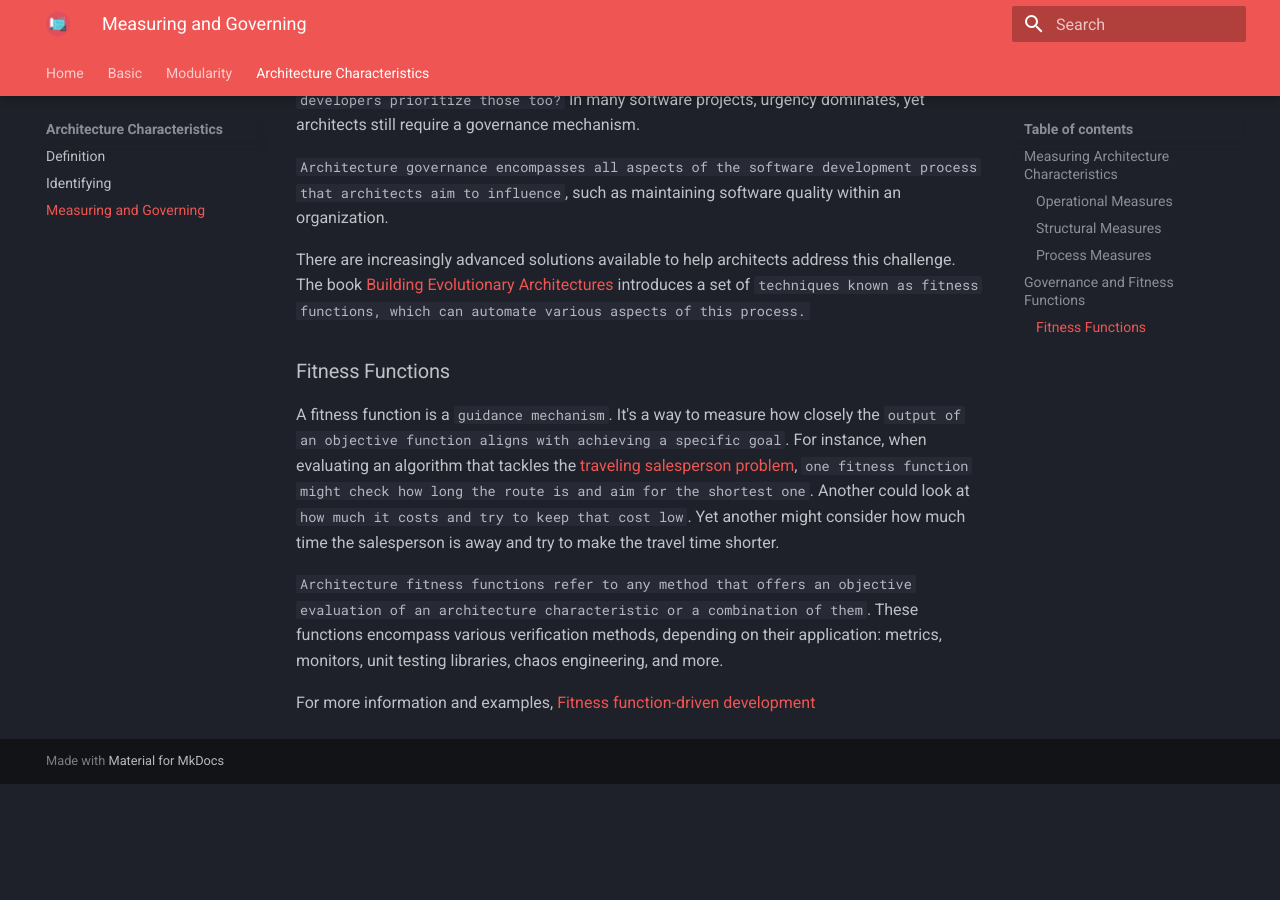
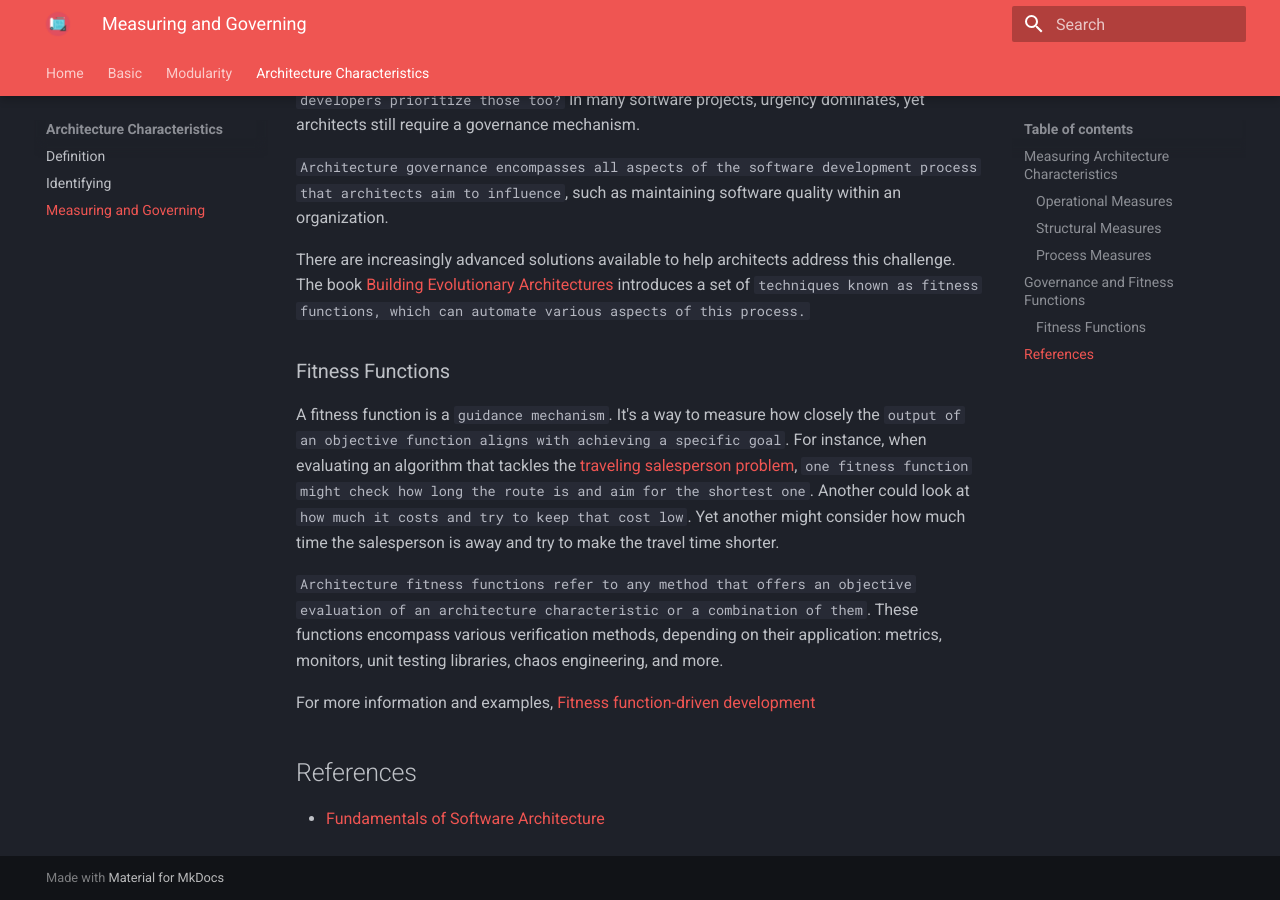
Before and after one commit to RomeroGabriel/mastering-software-architecture, an MkDocs documentation site: the page built from documentation/arch_characteristics/measuring_governing.md, in a window 1280 px wide and 900 px high, scrolled down 2001 px. Built offline with MkDocs 1.6.1 and Material for MkDocs 9.7.7, drawn with Linux system fonts in a browser that asks for light colours; before the commit the page ends 2785 px from its top, so only the background shows below that.

Commit message:
Add references

```diff
--- a/documentation/arch_characteristics/measuring_governing.md
+++ b/documentation/arch_characteristics/measuring_governing.md
@@ -62,3 +62,7 @@ A fitness function is a `guidance mechanism`. It's a way to measure how closely
 `Architecture fitness functions refer to any method that offers an objective evaluation of an architecture characteristic or a combination of them`. These functions encompass various verification methods, depending on their application: metrics, monitors, unit testing libraries, chaos engineering, and more.
 
 For more information and examples, [Fitness function-driven development](https://www.thoughtworks.com/insights/articles/fitness-function-driven-development)
+
+## References
+
+- [Fundamentals of Software Architecture](https://learning.oreilly.com/library/view/fundamentals-of-software/9781492043447/)
```
Also changed, not shown: documentation/arch_characteristics/identifying_characteristics.md.md (+4 -0 lines).
